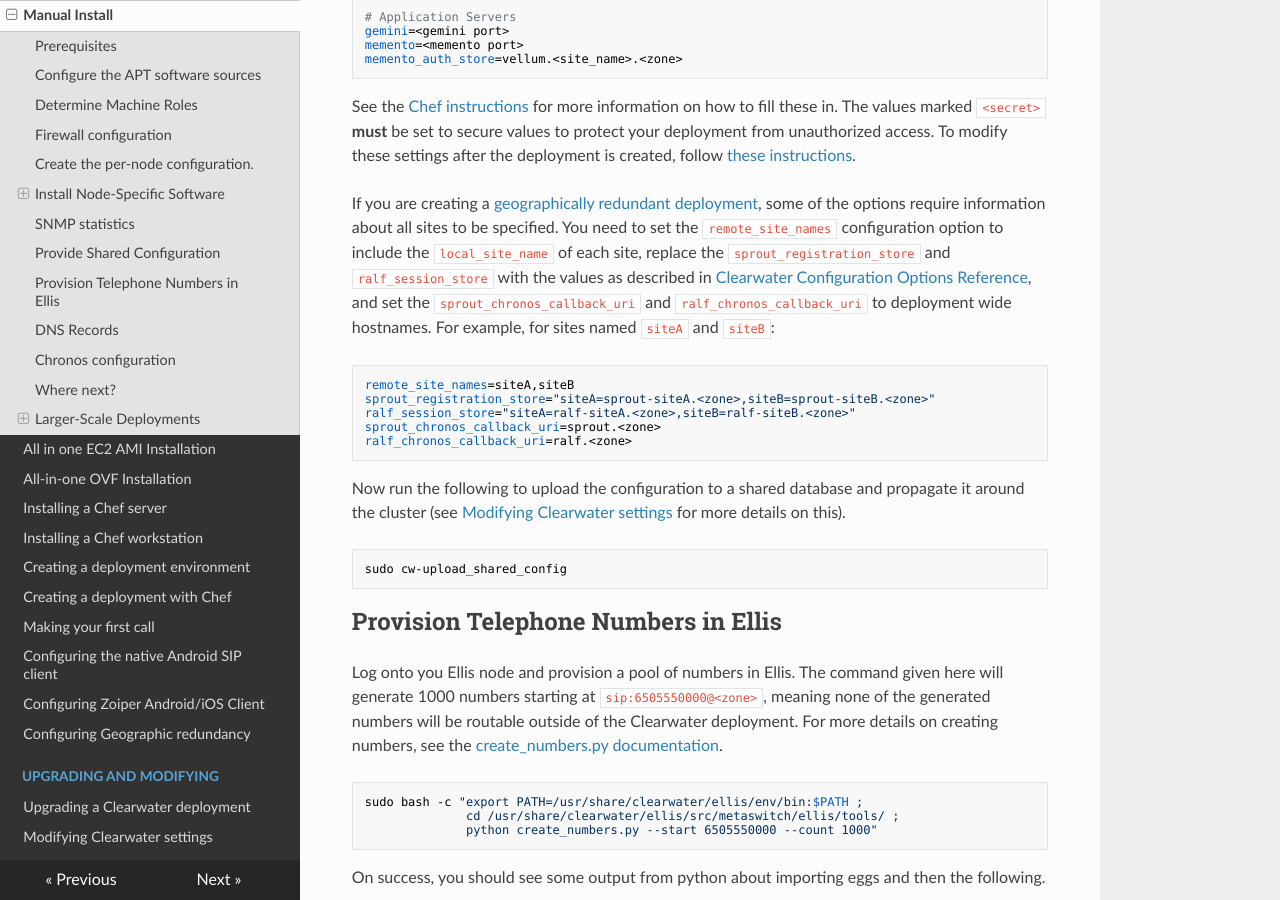
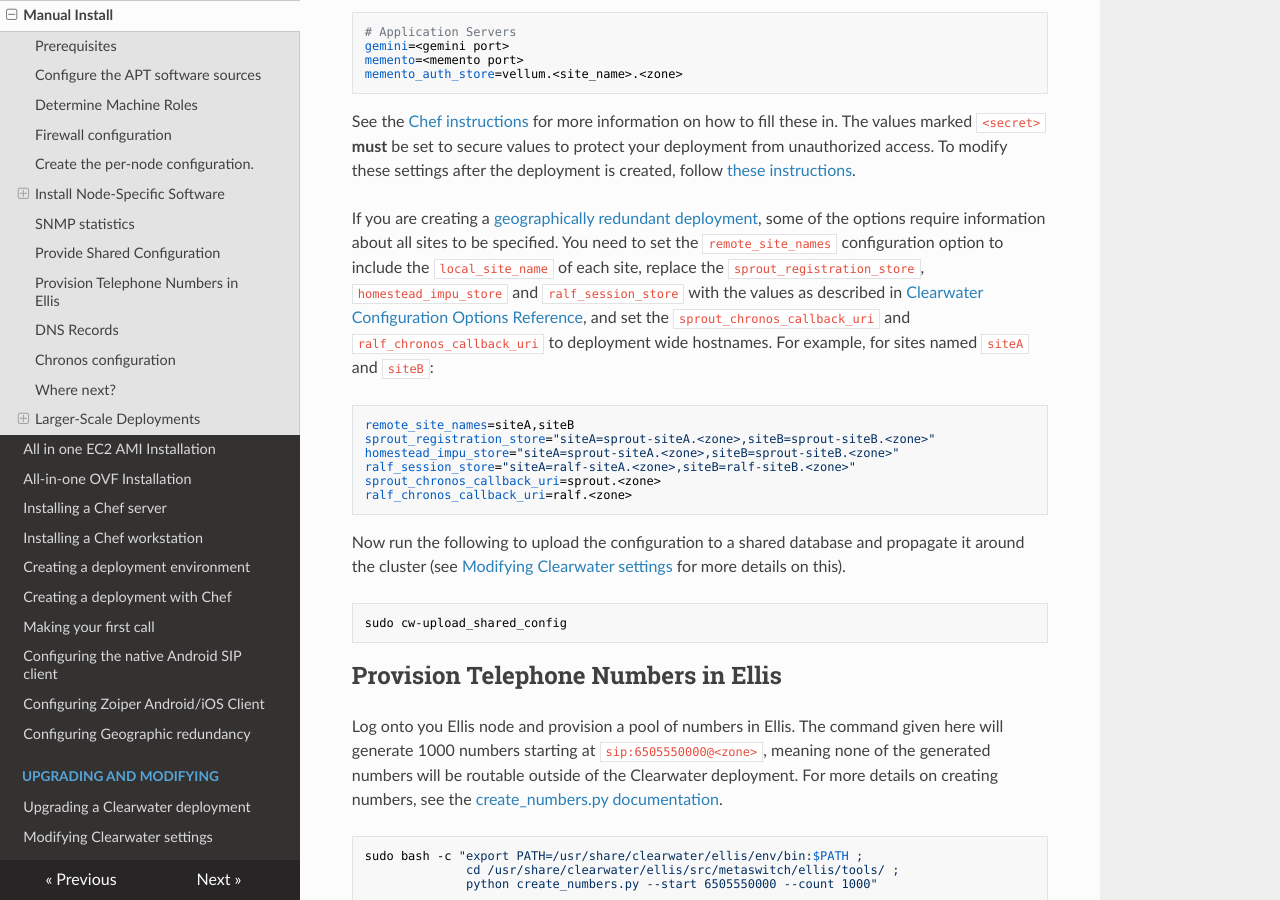
Before and after one commit to Metaswitch/clearwater-readthedocs, an MkDocs documentation site: the page built from docs/Manual_Install.md, in a window 1280 px wide and 900 px high, scrolled down 5255 px. Built offline with MkDocs 1.6.1, drawn with Linux system fonts in a browser that asks for light colours; nearby versions of some CDN libraries; old or Windows-style settings are respelled for this version of MkDocs; some of the changed text lies outside the part shown.

Commit message:
Add homestead_impu_store config option

```diff
--- a/docs/Manual_Install.md
+++ b/docs/Manual_Install.md
@@ -77,7 +77,7 @@ Note that the `etcd_cluster` variable should be set to a comma separated list th
 If you are creating a [geographically redundant deployment](Geographic_redundancy.md), then:
 
 * `etcd_cluster` should contain the IP addresses of nodes only in the local site
-*  You should set `local_site_name` in `/etc/clearwater/local_config`. The name you choose is arbitrary, but must be the same for every node in the site. This name will also be used in the `remote_site_names`, `sprout_registration_store` and `ralf_session_store` configuration options set in shared config (desscribed below).
+*  You should set `local_site_name` in `/etc/clearwater/local_config`. The name you choose is arbitrary, but must be the same for every node in the site. This name will also be used in the `remote_site_names`, `sprout_registration_store`, `homestead_impu_store` and `ralf_session_store` configuration options set in shared config (desscribed below).
 *  On the first Vellum node in the second site, you should set `remote_cassandra_seeds` to the IP address of a Vellum node in the first site.
 
 ## Install Node-Specific Software
@@ -149,6 +149,7 @@ Log onto any node in the deployment and create the file `/etc/clearwater/shared_
     sprout_registration_store=vellum.<site_name>.<zone>
     hs_hostname=hs.<site_name>.<zone>:8888
     hs_provisioning_hostname=hs.<site_name>.<zone>:8889
+    homestead_impu_store=vellum.<zone>
     ralf_hostname=ralf.<site_name>.<zone>:10888
     ralf_session_store=vellum.<zone>
     xdms_hostname=homer.<site_name>.<zone>:7888
@@ -187,10 +188,11 @@ If you want your Sprout nodes to include Gemini/Memento Application Servers add
 
 See the [Chef instructions](Installing_a_Chef_workstation.md#add-deployment-specific-configuration) for more information on how to fill these in. The values marked `<secret>` **must** be set to secure values to protect your deployment from unauthorized access. To modify these settings after the deployment is created, follow [these instructions](Modifying_Clearwater_settings.md).
 
-If you are creating a [geographically redundant deployment](Geographic_redundancy.md), some of the options require information about all sites to be specified. You need to set the `remote_site_names` configuration option to include the `local_site_name` of each site, replace the `sprout_registration_store` and `ralf_session_store` with the values as described in [Clearwater Configuration Options Reference](Clearwater_Configuration_Options_Reference.md), and set the `sprout_chronos_callback_uri` and `ralf_chronos_callback_uri` to deployment wide hostnames. For example, for sites named `siteA` and `siteB`:
+If you are creating a [geographically redundant deployment](Geographic_redundancy.md), some of the options require information about all sites to be specified. You need to set the `remote_site_names` configuration option to include the `local_site_name` of each site, replace the `sprout_registration_store`, `homestead_impu_store` and `ralf_session_store` with the values as described in [Clearwater Configuration Options Reference](Clearwater_Configuration_Options_Reference.md), and set the `sprout_chronos_callback_uri` and `ralf_chronos_callback_uri` to deployment wide hostnames. For example, for sites named `siteA` and `siteB`:
 
     remote_site_names=siteA,siteB
     sprout_registration_store="siteA=sprout-siteA.<zone>,siteB=sprout-siteB.<zone>"
+    homestead_impu_store="siteA=sprout-siteA.<zone>,siteB=sprout-siteB.<zone>"
     ralf_session_store="siteA=ralf-siteA.<zone>,siteB=ralf-siteB.<zone>"
     sprout_chronos_callback_uri=sprout.<zone>
     ralf_chronos_callback_uri=ralf.<zone>
```
Also changed, not shown: docs/Clearwater_Configuration_Options_Reference.md (+1 -0 lines).
